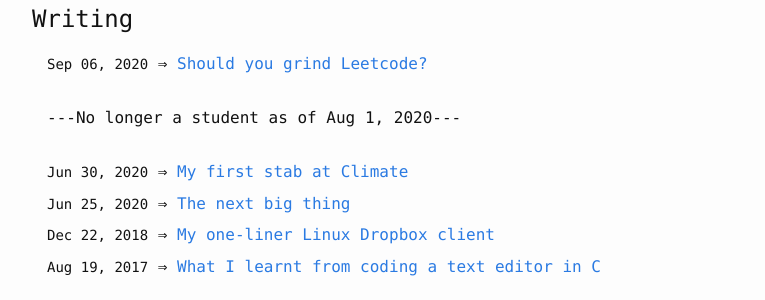
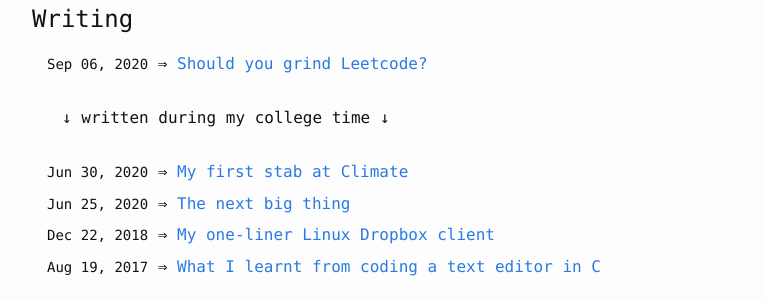
Before and after one commit to lpan/lpan.github.io, a Jekyll site: the page built from index.html, in a window 1280 px wide. Shown: the part 239-539 px from the top of the page, without its empty margins (238-1003 px from the left). Built offline with Jekyll 4.4.1, drawn with Linux system fonts in a browser that asks for light colours.

Commit message:
better divider text and style

```diff
--- a/_sass/_layout.scss
+++ b/_sass/_layout.scss
@@ -77,7 +77,11 @@
   }
 
   h4.divider {
-    margin: $spacing-unit $spacing-unit / 2;
+    margin: $spacing-unit;
+
+    @include media-query($on-palm) {
+      margin: $spacing-unit 0;
+    }
   }
 
   p {
@@ -86,8 +90,12 @@
 }
 
 .post-list {
+  list-style: none;
+
   margin-left: $spacing-unit / 2;
-  list-style: none;
+  @include media-query($on-palm) {
+    margin-left: 0;
+  }
 
   > li {
     margin-bottom: $spacing-unit / 4;
--- a/index.html
+++ b/index.html
@@ -36,7 +36,7 @@ layout: default
       {% endfor %}
     </ul>
 
-    <h4 class="divider">---No longer a student as of Aug 1, 2020---</h4>
+    <h4 class="divider">&#8595; written during my college time &#8595;</h4>
 
     <ul class="post-list">
       {% for post in site.posts %}
```
